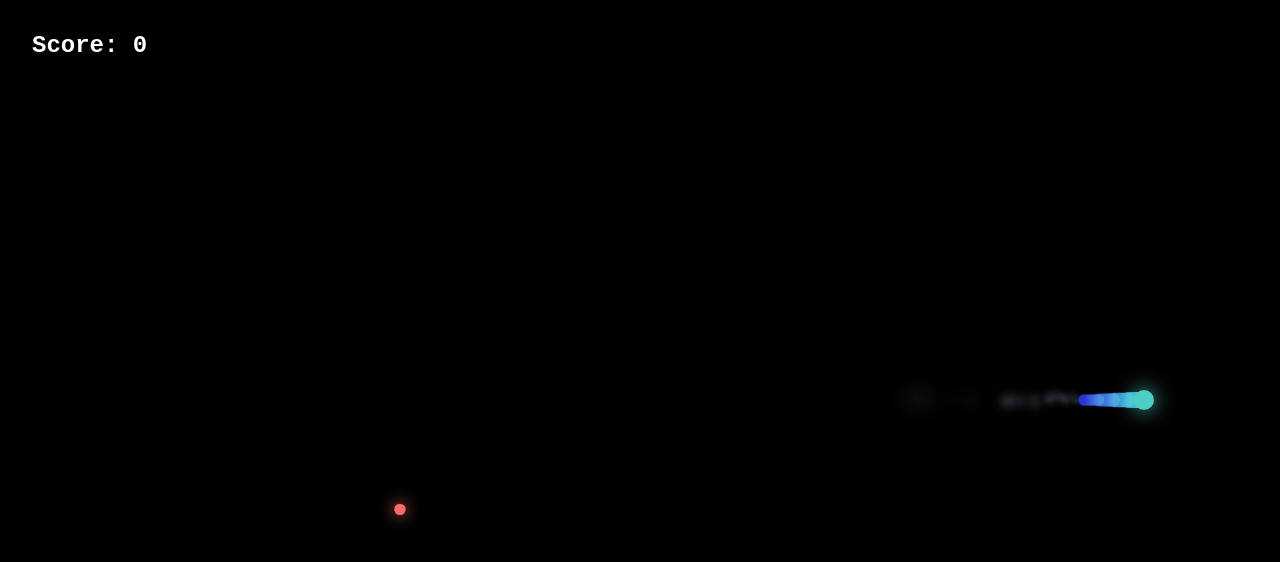
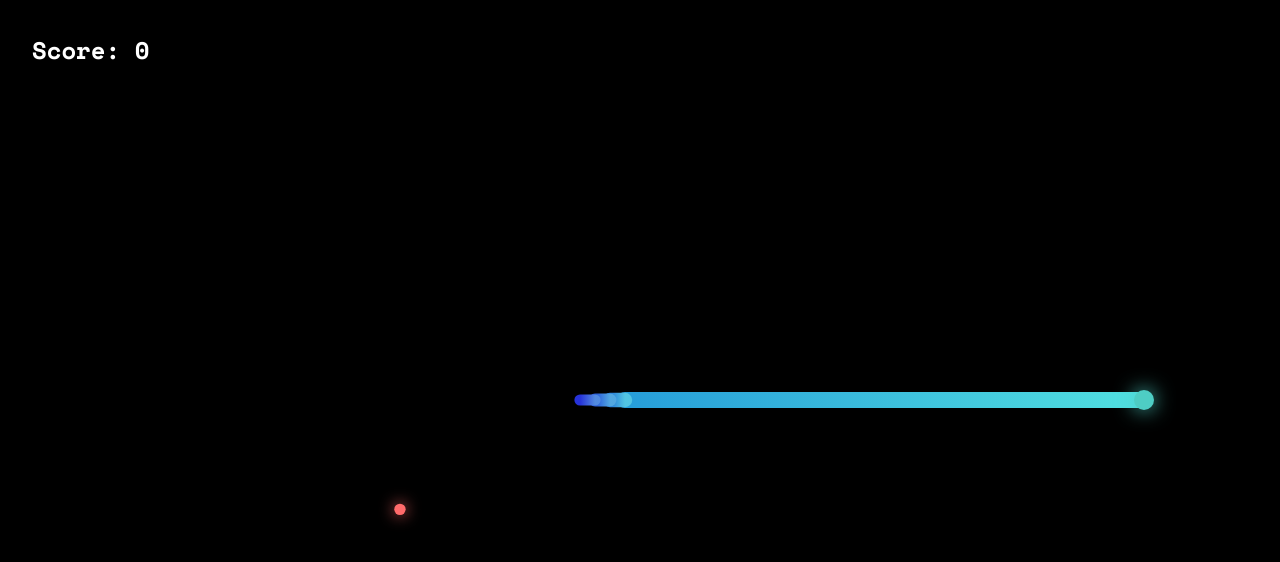
Before and after one commit to SitcomReality/websim-serpent, a plain HTML site: page index.html in a window 1280 px wide. Both pictures are taken after a click on the button "START GAME". Drawn offline with nearby package versions, Linux system fonts and the light colour scheme.

Commit message:
v8: js/physics/VerletNode.js, js/physics/VerletChain.js, js/game/Snake.js and  js/game/Game.js were just modified to make it so that the snake control gradually gets more complex leading up to score 15: the weight of the tail evens out and the snake's na

```diff
--- a/index.html
+++ b/index.html
@@ -3,16 +3,15 @@
 <head>
     <meta charset="UTF-8">
     <meta name="viewport" content="width=device-width, initial-scale=1.0">
-    <title>Serpent</title>
+    <title>FluxSerpent</title>
     <link rel="preconnect" href="https://fonts.googleapis.com">
     <link rel="preconnect" href="https://fonts.gstatic.com" crossorigin>
-    <link href="https://fonts.googleapis.com/css2?family=Poppins:wght@400;700&display=swap" rel="stylesheet">
+    <link href="https://fonts.googleapis.com/css2?family=Space+Mono:wght@400;700&display=swap" rel="stylesheet">
     <link rel="stylesheet" href="styles/main.css">
     <link rel="stylesheet" href="styles/screens.css">
 </head>
 <body>
     <div id="app">
-        <div id="vignette"></div>
         <canvas id="gameCanvas"></canvas>
         <div id="ui-container"></div>
     </div>
--- a/js/game/Snake.js
+++ b/js/game/Snake.js
@@ -17,6 +17,7 @@ export class Snake {
         this.baseWobbleAmplitude = this.wobbleAmplitude;
         this.currentWobbleAmp = 0;
         this.score = 0;
+        this.stiffnessFactor = 0; // Initialize stiffness factor
 
         // Create initial nodes
         const nodes = [];
@@ -27,6 +28,9 @@ export class Snake {
 
         this.chain = new VerletChain(nodes, this.segmentLength);
         this.updateNodeMasses();
+
+        // Ensure initial score-dependent parameters are set correctly after chain initialization
+        this.setScore(0);
     }
 
     setDirection(dir) {
@@ -147,10 +151,16 @@ export class Snake {
         const s = Math.max(0, score);
         if (s <= 15) {
             this.currentWobbleAmp = this.baseWobbleAmplitude * (s / 15);
+            // Stiffness increases from 0 (rigid) to 1 (current flexibility)
+            this.stiffnessFactor = s / 15;
         } else {
             this.currentWobbleAmp = this.baseWobbleAmplitude * (1 + 0.02 * (s - 15));
+            this.stiffnessFactor = 1;
         }
         this.score = s;
         this.updateNodeMasses();
+
+        // Apply stiffness to the chain
+        this.chain.stiffnessFactor = this.stiffnessFactor;
     }
 }
--- a/js/physics/VerletChain.js
+++ b/js/physics/VerletChain.js
@@ -4,6 +4,7 @@ export class VerletChain {
     constructor(nodes, segmentLength) {
         this.nodes = nodes;
         this.segmentLength = segmentLength;
+        this.stiffnessFactor = 1.0; // Default to current flexibility
     }
 
     update(iterations = 3) {
@@ -14,6 +15,9 @@ export class VerletChain {
     }
 
     applyConstraints() {
+        if (this.stiffnessFactor < 0.001) return; // Optimization for near-rigid state
+        const K = this.stiffnessFactor;
+
         for (let i = 0; i < this.nodes.length - 1; i++) {
             const nodeA = this.nodes[i];
             const nodeB = this.nodes[i + 1];
@@ -25,8 +29,9 @@ export class VerletChain {
 
             const totalInvMass = nodeA.invMass + nodeB.invMass;
             if (totalInvMass > 0) {
-                const correctionA = offset.copy().mult(nodeA.invMass / totalInvMass);
-                const correctionB = offset.copy().mult(nodeB.invMass / totalInvMass);
+                // Apply stiffness factor K (0 = rigid, 1 = floppy)
+                const correctionA = offset.copy().mult(nodeA.invMass / totalInvMass).mult(K);
+                const correctionB = offset.copy().mult(nodeB.invMass / totalInvMass).mult(K);
 
                 if (!nodeA.locked) nodeA.pos.sub(correctionA);
                 if (!nodeB.locked) nodeB.pos.add(correctionB);
```
Also changed, not shown: js/ui/GameScreen.js (line endings or trailing spaces).
